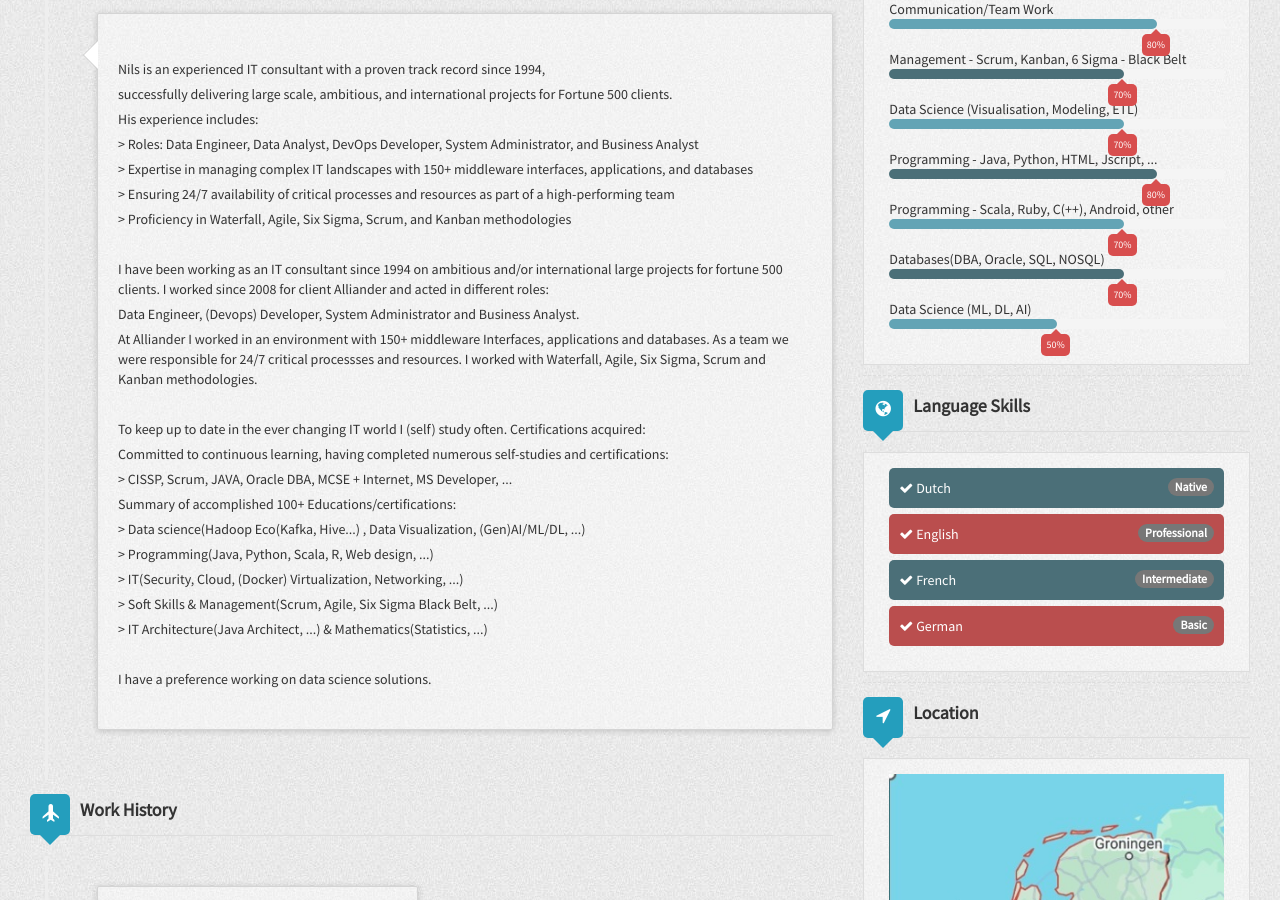
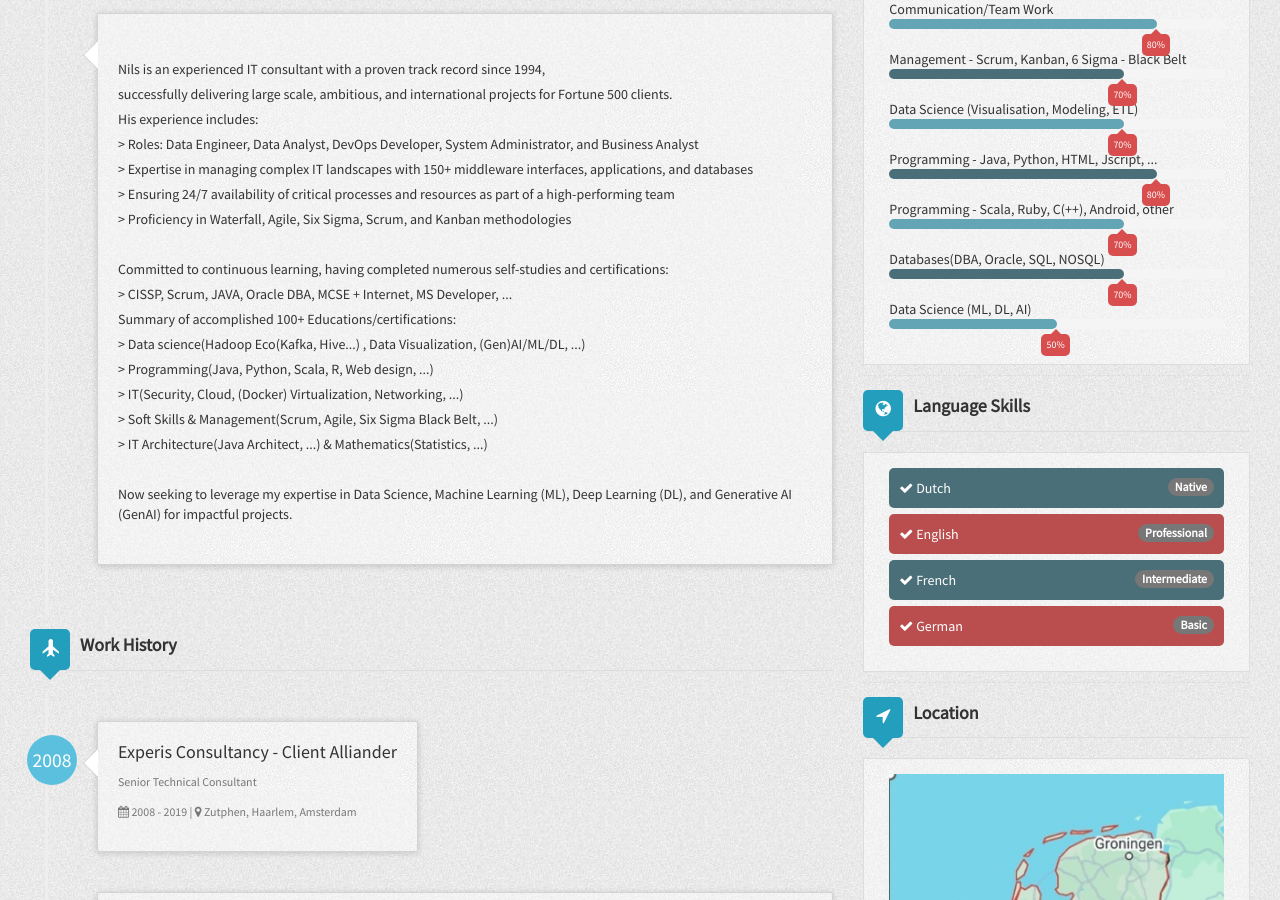
Before and after one commit to NilsKuhler/resumecard, a Jekyll site: the page built from index.html, in a window 1280 px wide and 900 px high, scrolled down 304 px. Built offline with Jekyll 4.4.1, drawn with Linux system fonts in a browser that asks for light colours; nearby versions of some CDN libraries.

Commit message:
Update _config.yml

```diff
--- a/_config.yml
+++ b/_config.yml
@@ -57,11 +57,6 @@ author:
     - line: _&#62; Ensuring 24/7 availability of critical processes and resources as part of a high-performing team
     - line: _&#62; Proficiency in Waterfall, Agile, Six Sigma, Scrum, and Kanban methodologies
     - line:
-    - line: I have been working as an IT consultant since 1994 on ambitious and/or international large projects for fortune 500 clients. I worked since 2008 for client Alliander and acted in different roles&#58;
-    - line: Data Engineer, (Devops) Developer, System Administrator and Business Analyst.
-    - line: At Alliander I worked in an environment with 150+ middleware Interfaces, applications and databases. As a team we were responsible for 24/7 critical processses and resources. I worked with Waterfall, Agile, Six Sigma, Scrum and Kanban methodologies.
-    - line:
-    - line: To keep up to date in the ever changing IT world I (self) study often. Certifications acquired&#58;
     - line: Committed to continuous learning, having completed numerous self-studies and certifications&#58;
     - line: _&#62; CISSP, Scrum, JAVA, Oracle DBA, MCSE + Internet, MS Developer, ...
     - line: Summary of accomplished 100+ Educations/certifications&#58;
@@ -71,7 +66,7 @@ author:
     - line: _&#62; Soft Skills & Management(Scrum, Agile, Six Sigma Black Belt, ...)
     - line: _&#62; IT Architecture(Java Architect, ...) & Mathematics(Statistics, ...)
     - line:
-    - line: I have a preference working on data science solutions.
+    - line:  Now seeking to leverage my expertise in Data Science, Machine Learning (ML), Deep Learning (DL), and Generative AI (GenAI) for impactful projects.
   workHistory:
     - work1:
       company: Experis Consultancy - Client Alliander
```
